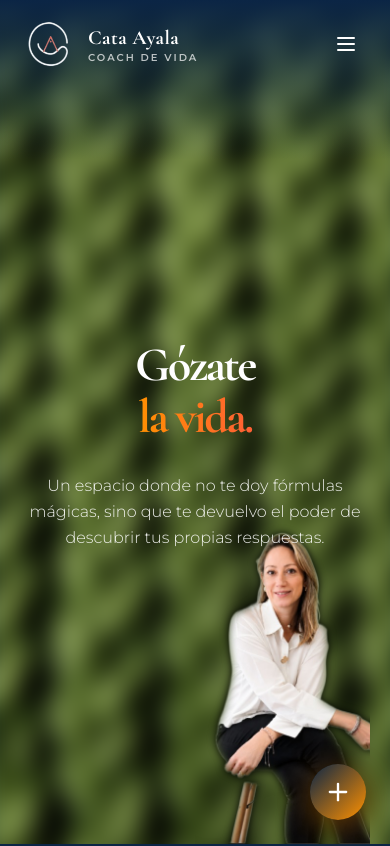
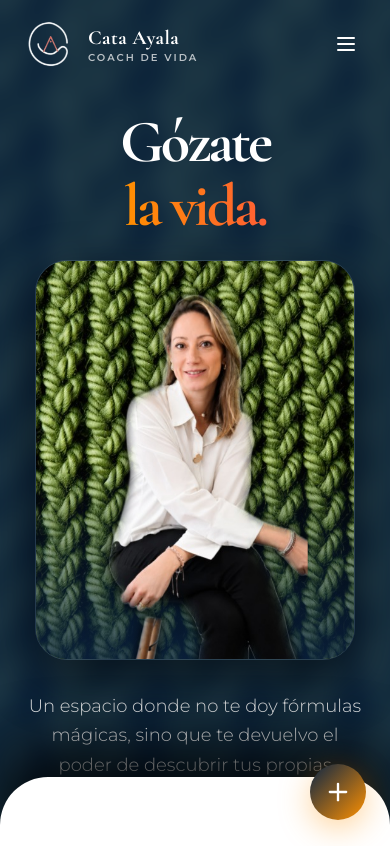
Before and after one commit to edgarbarragangarcia/CATA, a Next.js app: page / in a window 390 px wide. Shown: the top 846 px of the page. Built offline with nearby package versions, Linux system fonts and the light colour scheme.

Commit message:
redesign: rework mobile hero as static stacked card layout

```diff
--- a/src/app/page.tsx
+++ b/src/app/page.tsx
@@ -28,8 +28,35 @@ export default function Home() {
     <main className="min-h-screen relative selection:bg-brand-coral selection:text-white bg-brand-navy text-white">
       <Navbar />
 
-      {/* 1. HERO SECTION (APPLE STYLE) */}
-      <section ref={heroRef} className="relative h-[200vh] bg-brand-navy">
+      {/* 1. HERO SECTION — MOBILE (static, stacked card layout) */}
+      <section className="relative md:hidden bg-brand-navy px-6 pt-28 pb-12 overflow-hidden">
+        <div className="absolute inset-0 z-0">
+          <Image src={heroBgImg} alt="" fill className="object-cover blur-md scale-110 opacity-60" priority />
+          <div className="absolute inset-0 bg-brand-navy/70" />
+        </div>
+
+        <div className="relative z-10 flex flex-col items-center text-center">
+          <h1 className="text-6xl font-bold tracking-tighter leading-none mb-6">
+            <span className="block text-white mb-1">Gózate</span>
+            <span className="block text-transparent bg-clip-text bg-gradient-to-r from-brand-amber to-brand-coral">
+              la vida.
+            </span>
+          </h1>
+
+          <div className="relative w-full max-w-xs aspect-[4/5] rounded-[2rem] overflow-hidden border border-white/10 shadow-[0_20px_50px_rgba(0,0,0,0.5)]">
+            <Image src={heroBgImg} alt="" fill className="object-cover" />
+            <div className="absolute inset-0 bg-gradient-to-t from-brand-navy/80 via-transparent to-transparent" />
+            <Image src={cataCutoutImg} alt="Cata Ayala" fill className="object-contain object-bottom scale-[1.15] translate-y-2" priority />
+          </div>
+
+          <p className="text-lg font-light text-white/90 leading-relaxed mt-8 max-w-sm">
+            Un espacio donde no te doy fórmulas mágicas, sino que te devuelvo el poder de descubrir tus propias respuestas.
+          </p>
+        </div>
+      </section>
+
+      {/* 1. HERO SECTION (APPLE STYLE) — DESKTOP */}
+      <section ref={heroRef} className="hidden md:block relative h-[200vh] bg-brand-navy">
         <div className="sticky top-0 h-screen flex flex-col items-center justify-center overflow-hidden">
 
           {/* Background Texture that scales up */}
@@ -50,7 +77,7 @@ export default function Home() {
           {/* Cata silhouette cutout, sitting on the textured background */}
           <motion.div
             style={{ scale: heroImageScale, opacity: heroImageOpacity }}
-            className="absolute bottom-0 left-1/2 -translate-x-1/2 md:left-auto md:translate-x-0 md:right-8 lg:right-16 z-[5] h-[42%] md:h-[85%] lg:h-[90%] aspect-[356/723]"
+            className="absolute bottom-0 md:right-8 lg:right-16 z-[5] md:h-[85%] lg:h-[90%] aspect-[356/723]"
           >
             <Image
               src={cataCutoutImg}
@@ -64,15 +91,15 @@ export default function Home() {
           {/* Central Hero Text */}
           <motion.div
             style={{ opacity: heroTextOpacity, scale: heroTextScale }}
-            className="relative z-10 text-center md:text-left px-6 md:px-0 max-w-5xl md:max-w-none mx-auto flex flex-col items-center md:items-start mt-12 md:mt-20 w-full md:pl-16 lg:pl-24 md:pr-[32%] lg:pr-[28%]"
+            className="relative z-10 text-left px-0 max-w-none mx-auto flex flex-col items-start mt-20 w-full pl-16 lg:pl-24 pr-[32%] lg:pr-[28%]"
           >
-            <h1 className="text-5xl sm:text-6xl md:text-8xl lg:text-9xl font-bold tracking-tighter leading-none mb-4 md:mb-6">
-              <span className="block text-white mb-1 md:mb-2">Gózate</span>
+            <h1 className="text-8xl lg:text-9xl font-bold tracking-tighter leading-none mb-6">
+              <span className="block text-white mb-2">Gózate</span>
               <span className="block text-transparent bg-clip-text bg-gradient-to-r from-brand-amber to-brand-coral">
                 la vida.
               </span>
             </h1>
-            <p className="text-base sm:text-lg md:text-2xl font-light text-white/90 max-w-3xl mx-auto md:mx-0 leading-relaxed mt-4 md:mt-8">
+            <p className="text-2xl font-light text-white/90 max-w-3xl leading-relaxed mt-8">
               Un espacio donde no te doy fórmulas mágicas, sino que te devuelvo el poder de descubrir tus propias respuestas.
             </p>
           </motion.div>
```
